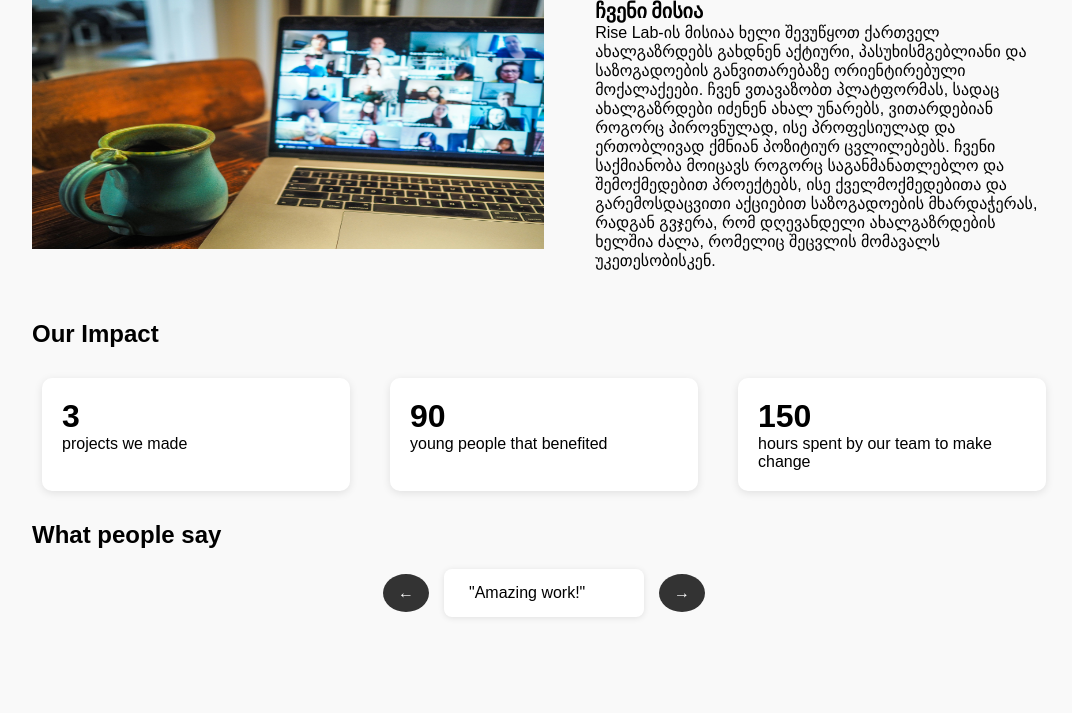
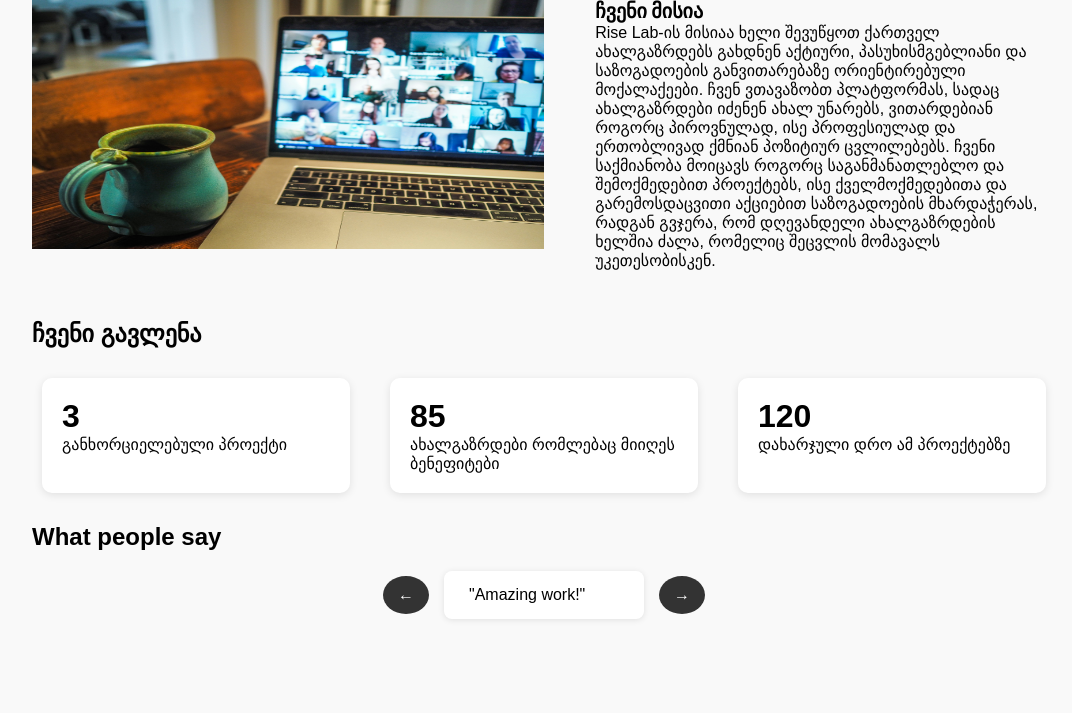
Before and after one commit to sabuka-dumbo/RIseLab, a Django app: page /aboutus/ in a window 1280 px wide. Shown: the part 1075-1788 px from the top of the page, without its empty margins (96-1168 px from the left). Run offline with Django 5.2, Linux system fonts and the light colour scheme.

Commit message:
Aug 19, 2025, 9:26 AM

```diff
--- a/app/templates/aboutus.html
+++ b/app/templates/aboutus.html
@@ -67,20 +67,20 @@
         </section>
 
         <section class="impact-section" style="margin-top: 50px;">
-            <h1 class="fade-in">Our Impact</h1>
+            <h1 class="fade-in">ჩვენი გავლენა</h1>
 
             <div class="impact-stats">
             <div class="stat fade-in">
                 <span class="counter" data-target="3">0</span>
-                <p>projects we made</p>
+                <p>განხორციელებული პროექტი</p>
             </div>
             <div class="stat fade-in">
-                <span class="counter" data-target="90">0</span>
-                <p>young people that benefited</p>
+                <span class="counter" data-target="85">0</span>
+                <p>ახალგაზრდები რომლებაც მიიღეს ბენეფიტები</p>
             </div>
             <div class="stat fade-in">
-                <span class="counter" data-target="150">0</span>
-                <p>hours spent by our team to make change</p>
+                <span class="counter" data-target="120">0</span>
+                <p>დახარჯული დრო ამ პროექტებზე</p>
             </div>
             </div>
 
```
